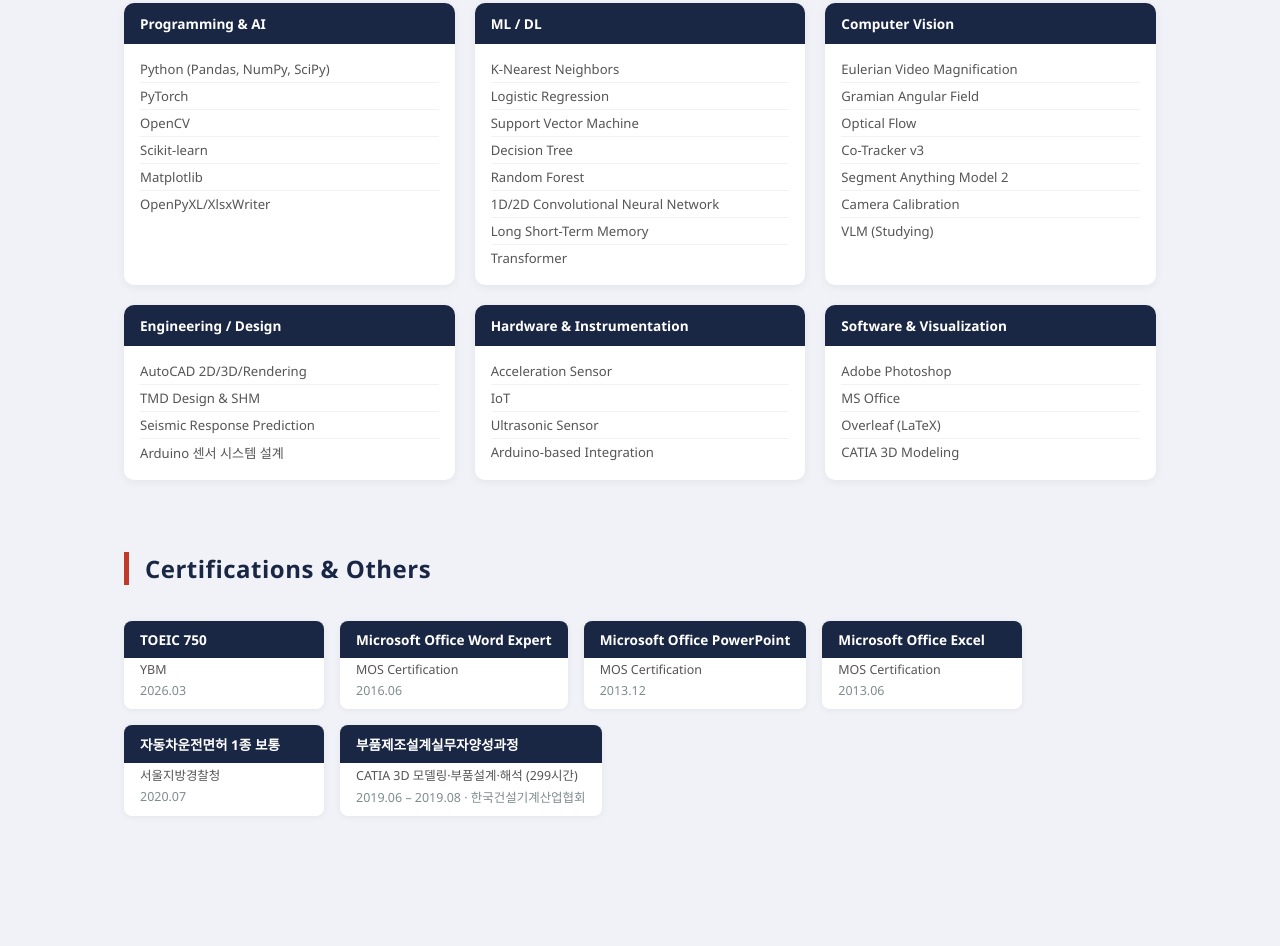
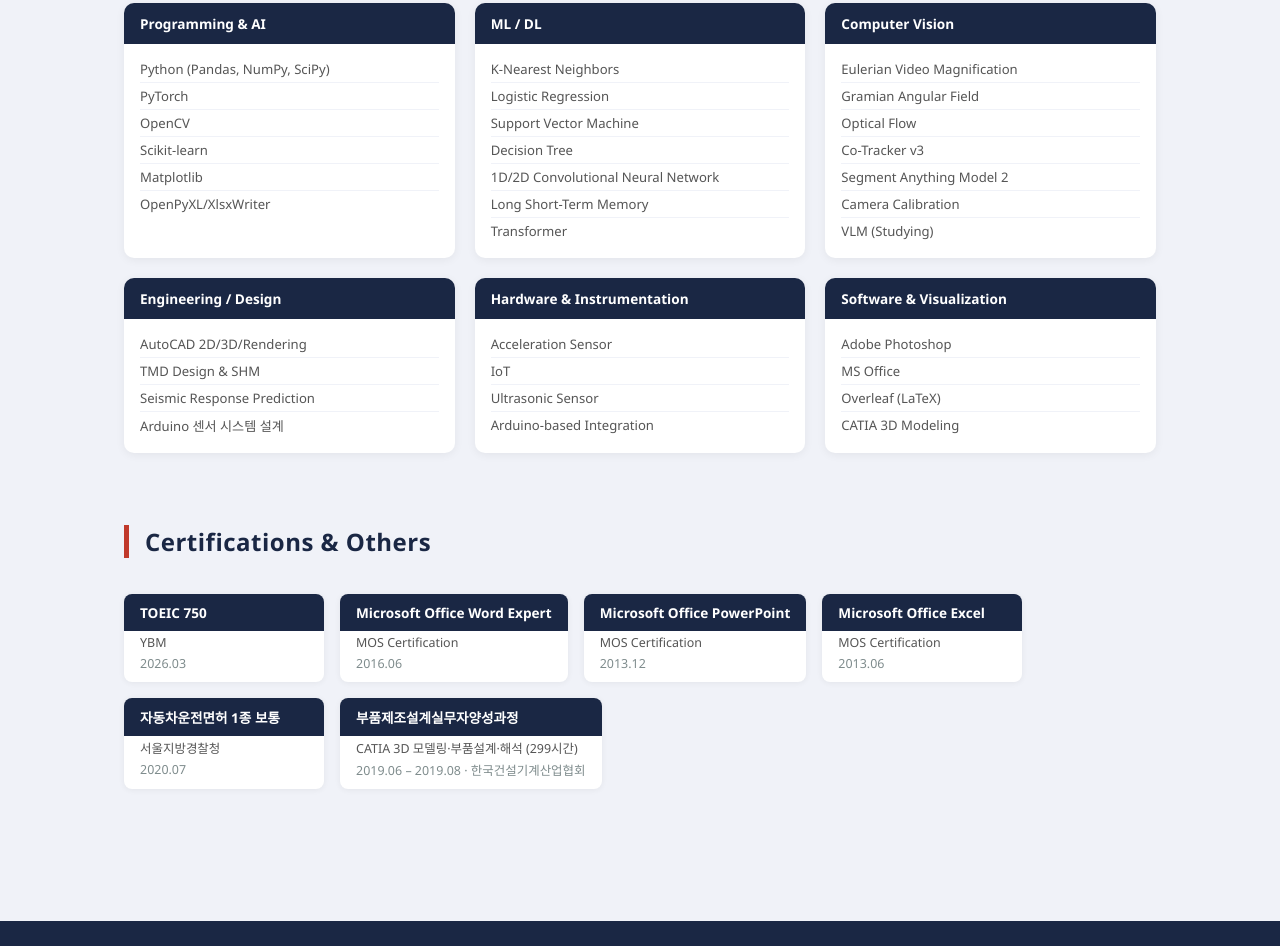
Before and after one commit to agoo2/Portfolio-5, a plain HTML site: page index.html in a window 1280 px wide. Shown: the part 4497-5443 px from the top of the page. Drawn offline with Linux system fonts and the light colour scheme.

Commit message:
Update index.html

```diff
--- a/index.html
+++ b/index.html
@@ -921,7 +921,6 @@
             <li>Logistic Regression</li>
             <li>Support Vector Machine</li>
             <li>Decision Tree</li>
-            <li>Random Forest</li>
             <li>1D/2D Convolutional Neural Network</li>
             <li>Long Short-Term Memory</li>
             <li>Transformer</li>
```
